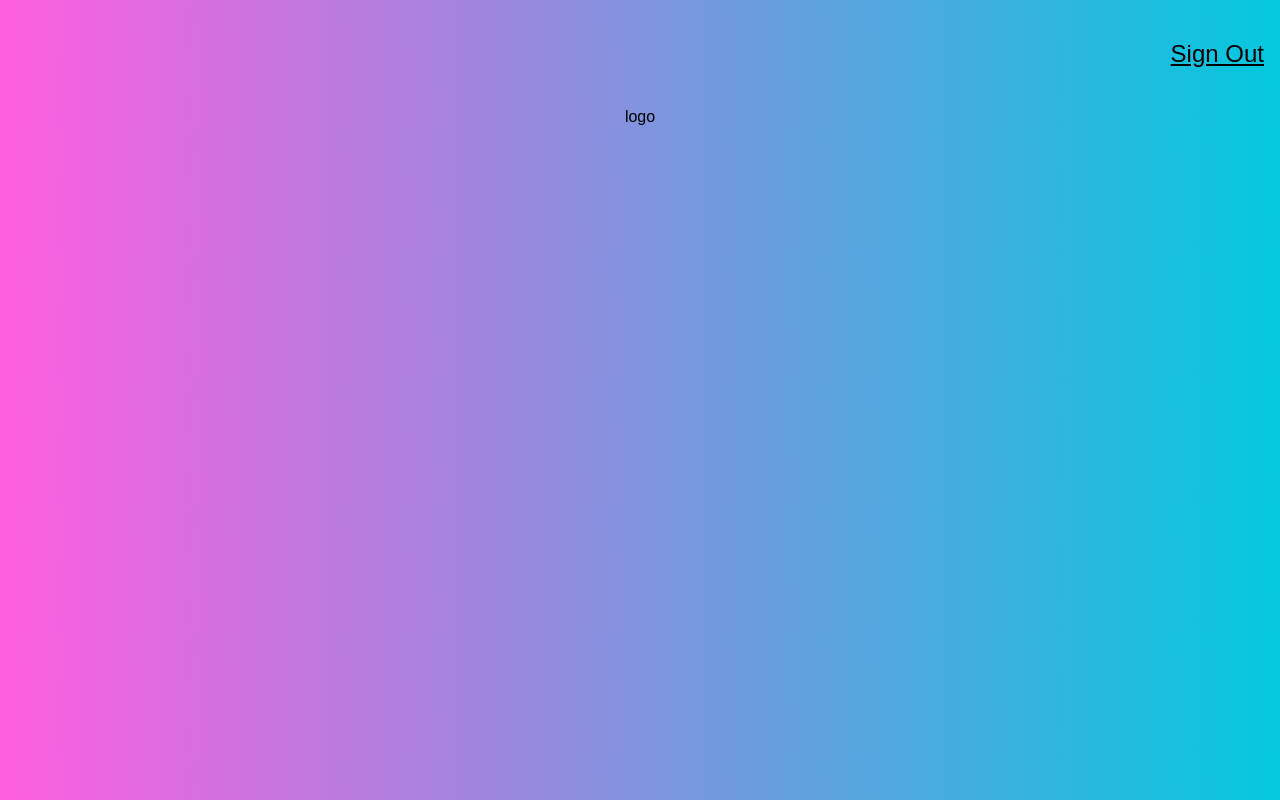
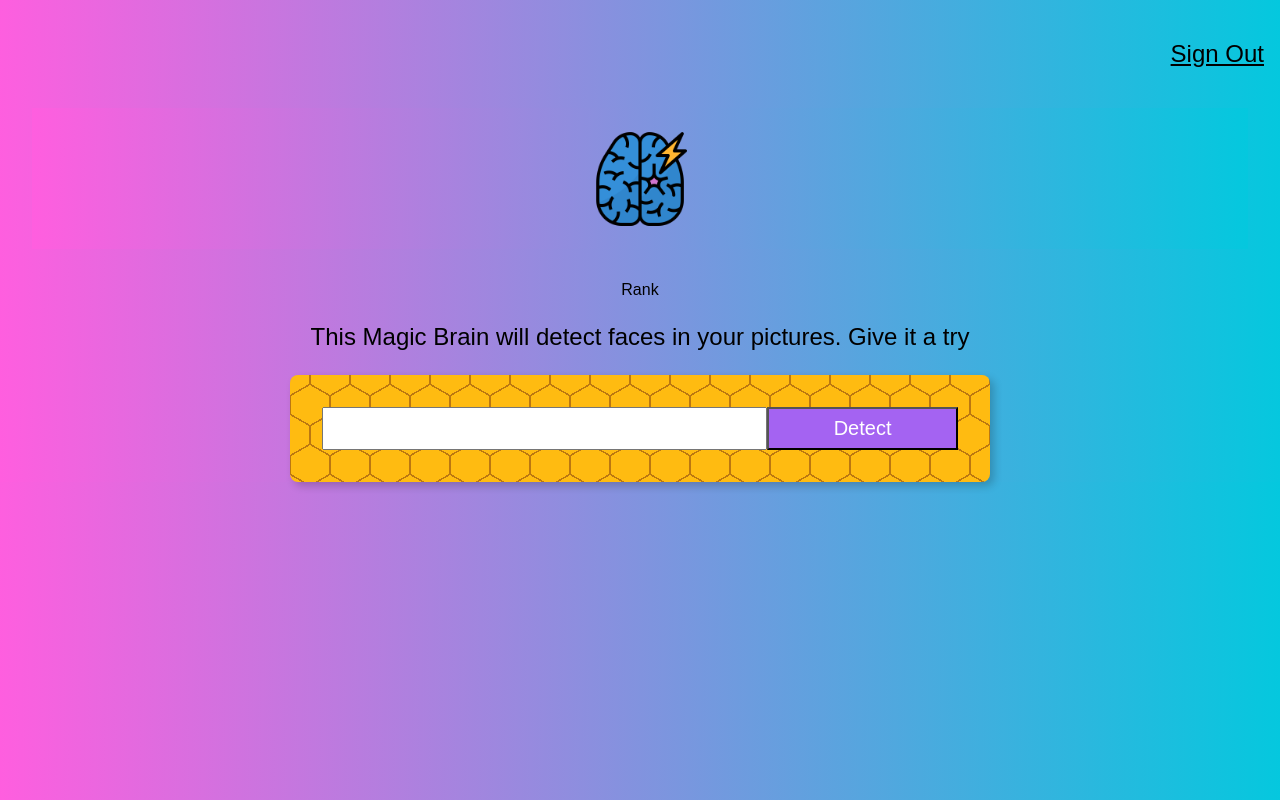
Before and after one commit to jorlar/smartbrain, a React (Create React App) app: page / in a window 1280 px wide. Built offline with nearby package versions, Linux system fonts and the light colour scheme.

Commit message:
:sparkles: Add inputform and button with CSS

```diff
--- a/src/App.css
+++ b/src/App.css
@@ -1,5 +1,10 @@
 .App {
   text-align: center;
+}
+
+.center {
+  display: flex;
+  justify-content: center;
 }
 
 .App-logo {
--- a/src/App.js
+++ b/src/App.js
@@ -1,13 +1,16 @@
 import Navigation from './components/Navigation/navigation';
 import Logo from './components/Logo/logo';
 import './App.css';
+import ImageLinkForm from './components/ImageLinkForm/imageLinkForm';
+import Rank from './components/Rank/Rank'
 
 function App() {
   return (
     <div className="App">
       <Navigation />
       <Logo />
-
+      <Rank />
+      <ImageLinkForm/>
     </div>
   );
 }
--- /dev/null
+++ b/src/components/ImageLinkForm/imageLinkForm.css
@@ -0,0 +1,48 @@
+.form {
+  width: 700px;
+  background: radial-gradient(
+        circle farthest-side at 0% 50%,
+        #fb1 23.5%,
+        rgba(240, 166, 17, 0) 0
+      )
+      21px 30px,
+    radial-gradient(
+        circle farthest-side at 0% 50%,
+        #b71 24%,
+        rgba(240, 166, 17, 0) 0
+      )
+      19px 30px,
+    linear-gradient(
+        #fb1 14%,
+        rgba(240, 166, 17, 0) 0,
+        rgba(240, 166, 17, 0) 85%,
+        #fb1 0
+      )
+      0 0,
+    linear-gradient(
+        150deg,
+        #fb1 24%,
+        #b71 0,
+        #b71 26%,
+        rgba(240, 166, 17, 0) 0,
+        rgba(240, 166, 17, 0) 74%,
+        #b71 0,
+        #b71 76%,
+        #fb1 0
+      )
+      0 0,
+    linear-gradient(
+        30deg,
+        #fb1 24%,
+        #b71 0,
+        #b71 26%,
+        rgba(240, 166, 17, 0) 0,
+        rgba(240, 166, 17, 0) 74%,
+        #b71 0,
+        #b71 76%,
+        #fb1 0
+      )
+      0 0,
+    linear-gradient(90deg, #b71 2%, #fb1 0, #fb1 98%, #b71 0%) 0 0 #fb1;
+  background-size: 40px 60px;
+}
--- /dev/null
+++ b/src/components/ImageLinkForm/imageLinkForm.js
@@ -0,0 +1,23 @@
+import React from "react";
+import './imageLinkForm.css'
+
+
+const ImageLinkForm = () => {
+  return (
+    <div>
+      <p className="f3">
+        {"This Magic Brain will detect faces in your pictures. Give it a try"}
+      </p>
+      <div className="center">
+        <div className="form center pa4 br3 shadow-5">
+          <input className="f4 pa2 w-70 center" type="text" />
+          <button className="w-30 grow f4 link ph3 pv2 dib white bg-light-purple">
+            Detect
+          </button>
+        </div>
+      </div>
+    </div>
+  );
+};
+
+export default ImageLinkForm;
--- /dev/null
+++ b/src/components/Logo/logo.css
@@ -0,0 +1,3 @@
+.tilt {
+    background: linear-gradient(89deg, #FF5EDF 0%, #04C8DE 100%);
+}
--- a/src/components/Logo/logo.js
+++ b/src/components/Logo/logo.js
@@ -1,9 +1,22 @@
-import React from 'react'
+import React from "react";
+import Tilt from "react-parallax-tilt";
+import brain from "./brain.png";
+import "./logo.css";
 
 const Logo = () => {
   return (
-    <div>logo</div>
-  )
-}
+    <div className="ma4 mt0">
+      <Tilt className="tilt">
+        <div className="tilt pa3">
+          <img
+            style={{ paddingTop: "5px", height: "100px" }}
+            src={brain}
+            alt="logo"
+          />
+        </div>
+      </Tilt>
+    </div>
+  );
+};
 
-export default Logo
+export default Logo;
--- /dev/null
+++ b/src/components/Rank/Rank.js
@@ -0,0 +1,9 @@
+import React from 'react'
+
+const Rank = () => {
+  return (
+    <div>Rank</div>
+  )
+}
+
+export default Rank
--- a/src/index.css
+++ b/src/index.css
@@ -4,3 +4,7 @@
   font-family: sans-serif;
   background: linear-gradient(89deg, #FF5EDF 0%, #04C8DE 100%);
 }
+
+button {
+  cursor: pointer;
+}
```
Also changed, not shown: src/components/Logo/brain.png (added).
